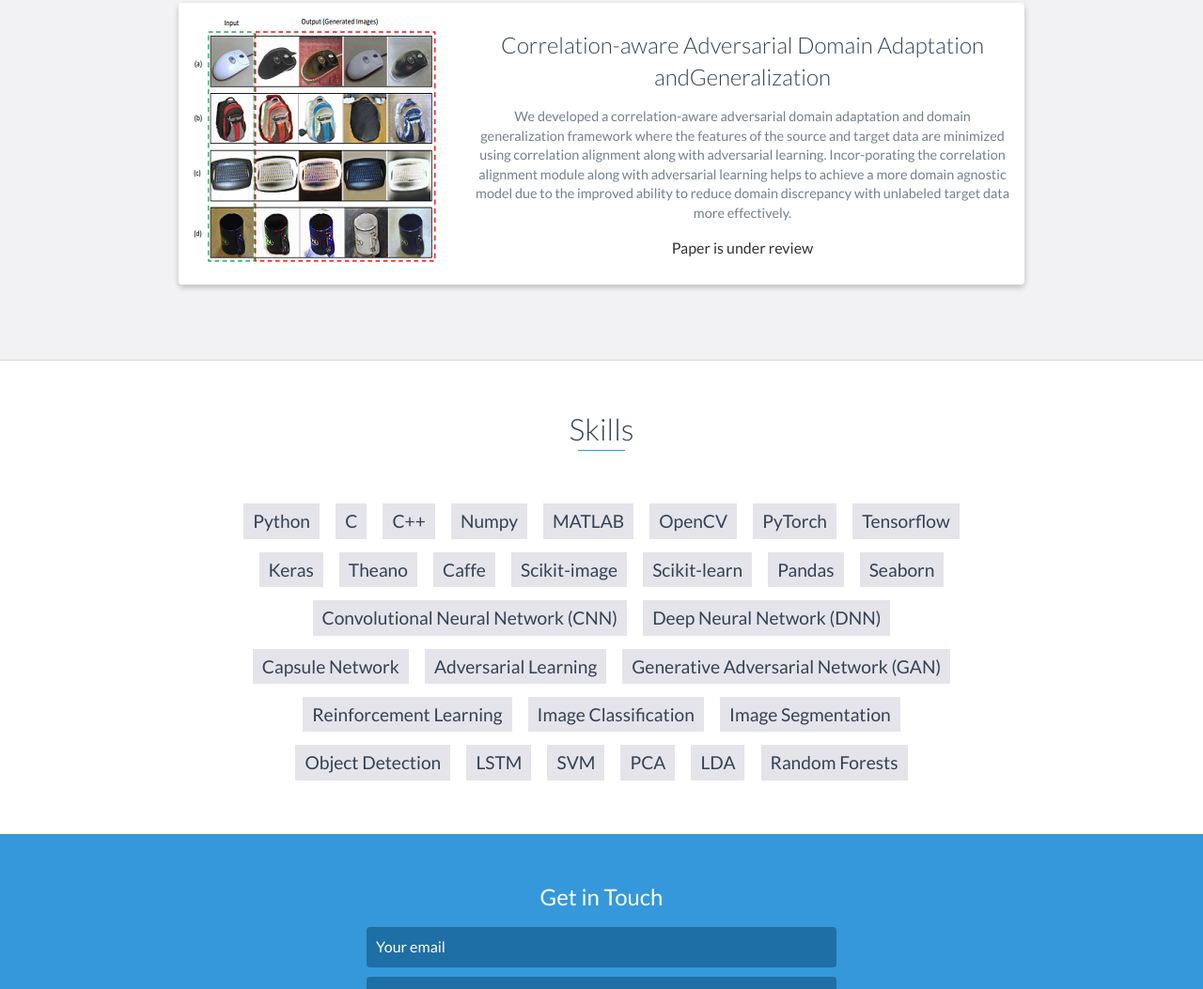
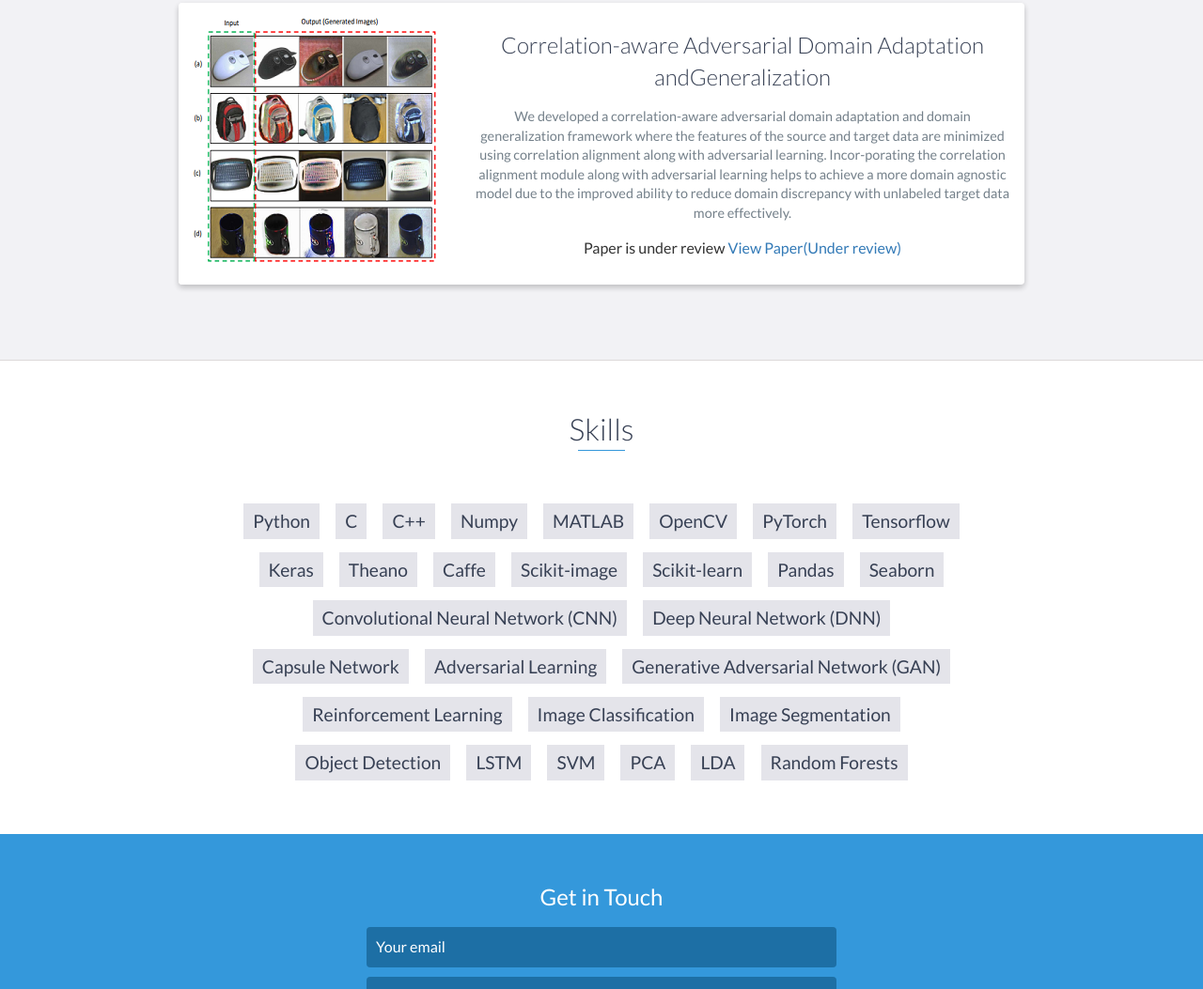
Before and after one commit to mahfujur1/portfolio, a website: page index.html in a window 1280 px wide. Shown: the part 4081-5134 px from the top of the page at 94% size. Drawn offline with nearby package versions, Linux system fonts and the light colour scheme.

Commit message:
Update index.html

```diff
--- a/index.html
+++ b/index.html
@@ -253,6 +253,7 @@ Network (CNN).
                          We developed a correlation-aware adversarial domain adaptation and domain generalization framework where the features of the source and target data are minimized using correlation alignment along with adversarial learning.  Incor-porating the correlation alignment module along with adversarial learning helps to achieve a more domain agnostic model due to the improved ability to reduce domain discrepancy with unlabeled target data more effectively.
                         </p
                         <a href="#">Paper is under review</a>
+			<a href="#">View Paper(Under review)</a>
                     </div>
                     <!-- End .project-info -->
                 </div>
```
